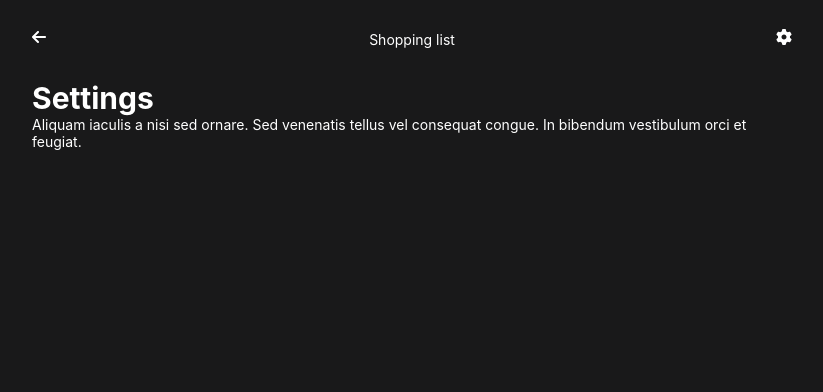
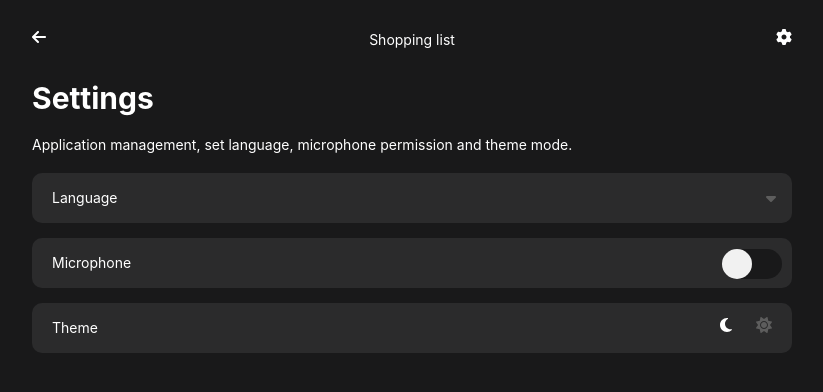
Before and after one commit to gutuJosh/shopping-list, a React (Create React App) app: page /settings in a window 1280 px wide. Shown: the top 392 px of the page, without its empty margins (228-1051 px from the left). Built offline with nearby package versions, Linux system fonts and the light colour scheme.

Commit message:
add setings page

```diff
--- a/src/App.css
+++ b/src/App.css
@@ -78,6 +78,10 @@ a {
 }
 .txt-center {
   text-align: center;
+}
+
+.txt-right {
+  text-align: right;
 }
 
 /****Float****/
@@ -398,7 +402,6 @@ h1 {
   transition: all 0.4s ease-out;
 }
 .item-details button {
-  transform: translateY(40px);
   background-color: var(--yellow);
   border: none;
   color: var(--dark-grey);
@@ -408,10 +411,16 @@ h1 {
   color: #fff;
 }
 .item-details label {
+  position: relative;
   color: var(--font-grey);
+}
+.item-details label span {
+  position: absolute;
+  top: -35px;
 }
 .item-details input {
   width: 100%;
+  height: 40px;
   background-color: var(--dark-grey);
   color: var(--font-grey);
 }
@@ -453,6 +462,7 @@ ul:not(.draggable) li {
 }
 li.active .item-details {
   max-height: 1000px;
+  padding-top: 40px;
   margin-bottom: 20px;
 }
 
@@ -572,6 +582,7 @@ footer {
   transition: all 0.6s ease-in-out;
   transform-origin: center;
 }
+
 .add-new-item.longpress .title-clicked,
 .add-new-item.longpress .title-default,
 .add-new-item.click .title-default,
@@ -686,6 +697,58 @@ footer {
   color: #fff;
 }
 
+.setting-list .item-details label {
+  height: 40px;
+}
+.setting-list li.active .item-details {
+  margin: 20px 0 0 0;
+}
+
+input.switch {
+  height: 0;
+  width: 0;
+  visibility: hidden;
+}
+.switch-container {
+  height: 30px;
+}
+input.switch + label {
+  cursor: pointer;
+  text-indent: -9999px;
+  width: 60px;
+  height: 30px;
+  background: var(--dark-grey);
+  display: block;
+  border-radius: 100px;
+  position: relative;
+  top: -34px;
+}
+
+input.switch + label:after {
+  content: "";
+  position: absolute;
+  top: 0;
+  left: 0;
+  width: 30px;
+  height: 30px;
+  background: #f1f1f1;
+  border-radius: 90px;
+  transition: 0.3s;
+}
+
+input.switch:checked + label {
+  background: var(--yellow);
+}
+
+input.switch:checked + label:after {
+  left: 100%;
+  transform: translateX(-100%);
+}
+
+input.switch + label:active:after {
+  width: 40px;
+}
+
 @keyframes pulse {
   0% {
     transform: scale(0.95);
--- a/src/components/customBtn.js
+++ b/src/components/SaveBtn.js
@@ -1,7 +1,7 @@
 /* global navigator */
 import { useEffect, useRef, useState } from "react";
 
-function CustomBtn(props) {
+function SaveBtn(props) {
   const element = useRef(null);
   const [loaded, setLoaded] = useState(false);
   const [label, setLabel] = useState(
@@ -26,7 +26,7 @@ function CustomBtn(props) {
 
   return (
     <footer>
-      <button {...props} ref={element}>
+      <button {...props} ref={element} title={label}>
         <span className="title-default">+ {props.title}</span>
         <span className="title-clicked">Save</span>
         <span className="title-audio-end">
@@ -40,4 +40,4 @@ function CustomBtn(props) {
   );
 }
 
-export default CustomBtn;
+export default SaveBtn;
--- /dev/null
+++ b/src/components/SwitchBtn.js
@@ -0,0 +1,31 @@
+import React, { useState, useEffect } from "react";
+
+function SwitchBtn(props) {
+  const [inputValue, setInputValue] = useState(false);
+
+  useEffect(() => {
+    setInputValue(navigator.onLine ? props.permission : false);
+  }, [props]);
+
+  return (
+    <>
+      <input
+        type="checkbox"
+        value={inputValue}
+        checked={inputValue ? true : false}
+        className="switch"
+        id={props.id}
+        onChange={(e) => {
+          e.stopPropagation();
+          props.handlePermission();
+          if (e.target.checked) {
+            setInputValue(e.target.value);
+          }
+        }}
+      />
+      <label htmlFor={props.id}>&nbsp;</label>
+    </>
+  );
+}
+
+export default SwitchBtn;
--- a/src/components/itemDetails.js
+++ b/src/components/itemDetails.js
@@ -18,7 +18,7 @@ function ItemDetails(props) {
   }, [props.data]);
 
   return (
-    <div className="item-details flex wrap">
+    <div className="item-details flex">
       <label className="flex-item auto pad-x-10">
         <span className="inline-block">Items number:</span>
 
--- a/src/config/i18SupportedLanguages.js
+++ b/src/config/i18SupportedLanguages.js
@@ -1,2 +1,9 @@
-const i18Languages = ["en", "es", "fr", "de", "it", "ro"];
+const i18Languages = {
+  en: "English",
+  es: "Spanish",
+  fr: "French",
+  de: "German",
+  it: "Italian",
+  ro: "Romanian",
+};
 export default i18Languages;
--- a/src/hooks/useLanguage.js
+++ b/src/hooks/useLanguage.js
@@ -7,7 +7,7 @@ const useLanguage = () => {
   function dispatchLanguage(data, lang = false) {
     let getLanguage = lang !== false ? lang : data;
     setLanguage(
-      i18SupportedLanguages.indexOf(getLanguage.split("-")[0]) !== -1
+      i18SupportedLanguages.hasOwnProperty(getLanguage.split("-")[0]) !== -1
         ? getLanguage
         : "en-US"
     );
@@ -18,7 +18,7 @@ const useLanguage = () => {
     dispatchLanguage(language);
   }, []);
 
-  return [language];
+  return [language, dispatchLanguage];
 };
 
 export default useLanguage;
--- a/src/hooks/useLongPress.js
+++ b/src/hooks/useLongPress.js
@@ -30,6 +30,10 @@ export default function useLongPress(delay = 1000) {
     return fn();
   }
 
+  function handleMouseUp(fn) {
+    return fn();
+  }
+
   function handleOnMouseDown(fn) {
     isClick.current = false;
     startPressTimer(fn);
@@ -46,6 +50,7 @@ export default function useLongPress(delay = 1000) {
     handlers: {
       handleOnClick,
       handleOnMouseDown,
+      handleMouseUp,
       handleOnTouchStart,
     },
   };
--- a/src/hooks/useMicrophone.js
+++ b/src/hooks/useMicrophone.js
@@ -23,7 +23,7 @@ const useMicrophone = (language, continuous) => {
     microphone.current.maxAlternatives = 1;
 
     microphone.current.addEventListener("result", (event) => {
-      console.log("Im  in result event!");
+      //console.log("Im  in result event!");
       const result = continuous
         ? event.results[event.results.length - 1][0].transcript
         : event.results[0][0].transcript;
--- a/src/pages/Home.js
+++ b/src/pages/Home.js
@@ -8,7 +8,7 @@ import React, {
 import { AppContext } from "../context/AppContextProvider";
 import handleDisplay from "../helpers/HandleDisplay";
 import dataBaseManager from "../indexedDbManager";
-import CustomBtn from "../components/CustomBtn";
+import SaveBtn from "../components/SaveBtn";
 import Filters from "../components/Filters";
 import RadioButton from "../components/RadioButton";
 import ListItem from "../components/ListItem";
@@ -175,7 +175,7 @@ function Home() {
 
   useEffect(() => {
     if (micResult !== "") {
-      if (micResult === "roger over") {
+      if (micResult === "roger over" || micResult === "not roger") {
         setAction("");
       } else {
         createList(
@@ -232,7 +232,7 @@ function Home() {
           ))}
         </ul>
       )}
-      <CustomBtn
+      <SaveBtn
         title="Add new list"
         className={`add-new-item ${action}`}
         onClick={() => {
--- a/src/pages/List.js
+++ b/src/pages/List.js
@@ -10,7 +10,7 @@ import ItemDetails from "../components/ItemDetails";
 import ListItem from "../components/ListItem";
 import CheckBox from "../components/CheckBox";
 import Filters from "../components/Filters";
-import CustomBtn from "../components/CustomBtn";
+import SaveBtn from "../components/SaveBtn";
 import handleDisplay from "../helpers/HandleDisplay";
 import { AppContext } from "../context/AppContextProvider";
 import dataBaseManager from "../indexedDbManager";
@@ -260,7 +260,7 @@ function List() {
 
   useEffect(() => {
     if (micResult !== "") {
-      if (micResult === "roger over") {
+      if (micResult === "roger over" || micResult === "not roger") {
         setAction("");
       } else {
         addItem(micResult);
@@ -323,7 +323,7 @@ function List() {
           ))}
         </ul>
       )}
-      <CustomBtn
+      <SaveBtn
         title="Add new item"
         className={`add-new-item ${action}`}
         onClick={() => {
--- a/src/pages/Settings.js
+++ b/src/pages/Settings.js
@@ -1,13 +1,140 @@
-import React from "react";
+import { useState, useMemo, useEffect } from "react";
+import SwitchBtn from "../components/SwitchBtn";
+import i18Languages from "../config/i18SupportedLanguages";
+import useLanguage from "../hooks/useLanguage";
 
 function Settings() {
+  const [lang, dispatchLanguage] = useLanguage();
+  const [micPermission, setMicPermission] = useState(false);
+  const languages = useMemo(() => {
+    let getIsoCodes = [];
+    for (const key in i18Languages) {
+      getIsoCodes.push(key);
+    }
+    return getIsoCodes;
+  }, []);
+
+  const askForMicPermission = () => {
+    navigator.getUserMedia(
+      // constraints
+      {
+        video: false,
+        audio: true,
+      },
+
+      // successCallback
+      function () {
+        setMicPermission(true);
+      },
+
+      // errorCallback
+      function (err) {
+        if (err === "PERMISSION_DENIED") {
+          // Explain why you need permission and how to update the permission setting
+          setMicPermission(false);
+        }
+      }
+    );
+  };
+
+  useEffect(() => {
+    navigator.permissions.query({ name: "microphone" }).then((result) => {
+      if (result.state === "granted") {
+        setMicPermission(true);
+      }
+      // Don't do anything if the permission was denied.
+    });
+  }, []);
+
   return (
     <>
       <h1>Settings</h1>
-      <p>
-        Aliquam iaculis a nisi sed ornare. Sed venenatis tellus vel consequat
-        congue. In bibendum vestibulum orci et feugiat.
+      <p className="mtop20">
+        Application management, set language, microphone permission and theme
+        mode.
       </p>
+      <ul className="shopping-list setting-list">
+        <li>
+          <div
+            className="flex"
+            onClick={(e) => {
+              e.stopPropagation();
+              e.target.closest("li").classList.toggle("active");
+            }}
+          >
+            <span className="pad-x-10">Language</span>
+            <div className="flex-item auto txt-right">
+              <svg className="icn" title="Open">
+                <use href="#arrow-down-icon"></use>
+              </svg>
+            </div>
+          </div>
+          {lang && (
+            <div className="item-details flex-row">
+              {languages.map((item, i) => (
+                <div className="flex-item auto" key={i}>
+                  <label className="custom-check" htmlFor={`${item}-btn`}>
+                    <input
+                      type="radio"
+                      defaultChecked={lang.indexOf(item) !== -1 ? true : false}
+                      value={`${item}-`}
+                      id={`${item}-btn`}
+                      name="language"
+                      onChange={(e) => {
+                        e.stopPropagation();
+                        if (e.target.checked) {
+                          dispatchLanguage(e.target.value);
+                        }
+                      }}
+                    />
+                    <span className="txt">{i18Languages[item]}</span>
+                    <span className="checkmark"></span>
+                  </label>
+                </div>
+              ))}
+            </div>
+          )}
+        </li>
+        <li>
+          <div className="flex">
+            <span className="pad-x-10 flex-item auto">Microphone</span>
+            <div className="switch-container">
+              <SwitchBtn
+                id="mic-permission"
+                permission={micPermission}
+                handlePermission={askForMicPermission}
+              />
+            </div>
+          </div>
+        </li>
+        <li>
+          <div className="flex">
+            <span className="flex-item auto pad-x-10">Theme</span>
+            <div className="pad-x-10">
+              <svg
+                className="icn"
+                title="Open"
+                onClick={(e) => {
+                  e.stopPropagation();
+                }}
+              >
+                <use href="#moon-active-icon"></use>
+              </svg>
+            </div>
+            <div className="pad-x-10">
+              <svg
+                className="icn"
+                title="Open"
+                onClick={(e) => {
+                  e.stopPropagation();
+                }}
+              >
+                <use href="#sun-icon"></use>
+              </svg>
+            </div>
+          </div>
+        </li>
+      </ul>
     </>
   );
 }
```
Also changed, not shown: public/index.html (+30 -0 lines).
